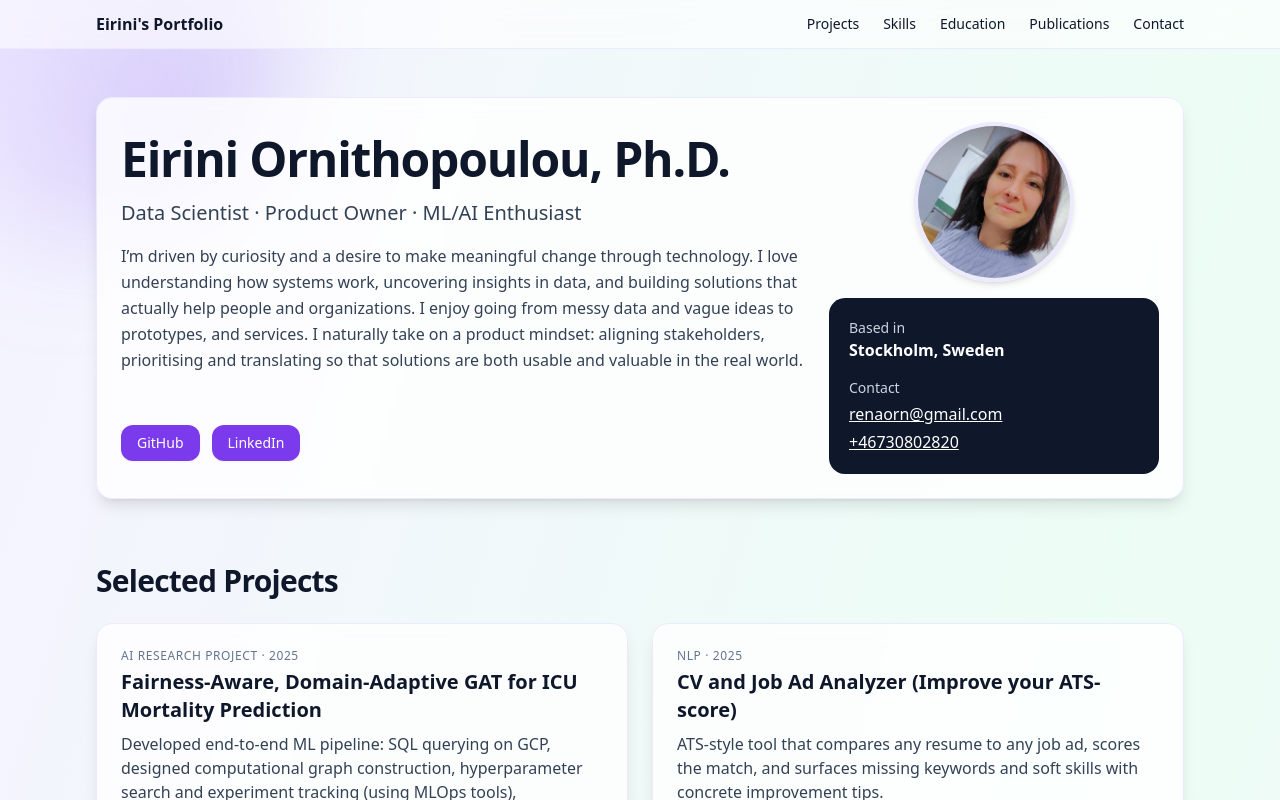
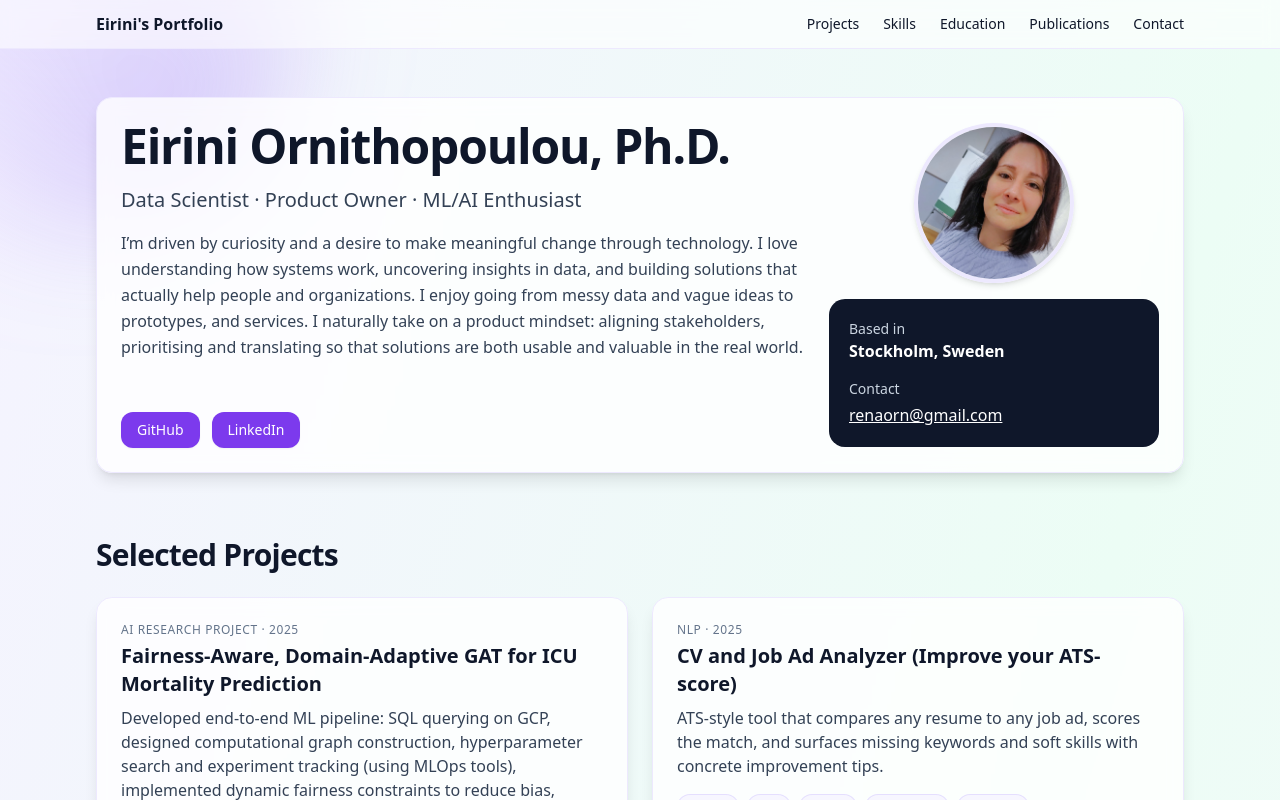
Before and after one commit to EiriniOr/eirini-portfolio, a React (Vite) app: page / in a window 1280 px wide. Shown: the top 800 px of the page. Built offline with nearby package versions, Linux system fonts and the light colour scheme.

Commit message:
Remove number

```diff
--- a/src/App.jsx
+++ b/src/App.jsx
@@ -371,13 +371,13 @@ export default function Portfolio() {
                 </a>
               </div>
 
-              {PROFILE.phone && (
+              {/* {PROFILE.phone && (
                 <div className="mt-1">
                   <a className="underline" href={`tel:${PROFILE.phone}`}>
                     {PROFILE.phone}
                   </a>
                 </div>
-              )}
+              )} */}
             </div>
           </div>
         </div>
@@ -530,7 +530,7 @@ export default function Portfolio() {
       <Section id="contact" title="Contact">
         <div className={card}>
           <p className="text-slate-700">
-            I’m open to roles in Data Science / ML Engineering.
+            I’m open to roles in Data Science / Product Ownership.
           </p>
           <div className="mt-4 flex flex-wrap gap-3">
             <a className="px-4 py-2 rounded-xl bg-slate-900 text-white text-sm" href={PROFILE.links.linkedin} target="_blank">Connect on LinkedIn</a>
```
